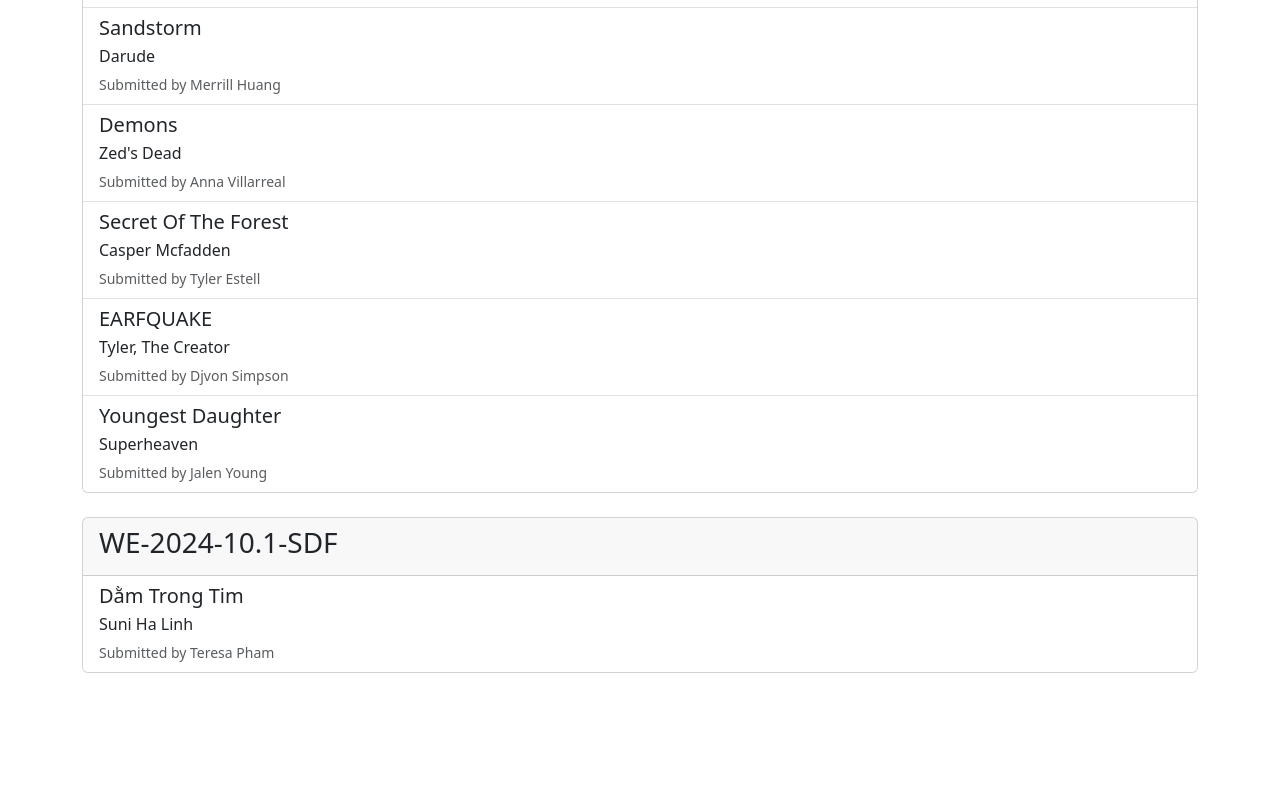
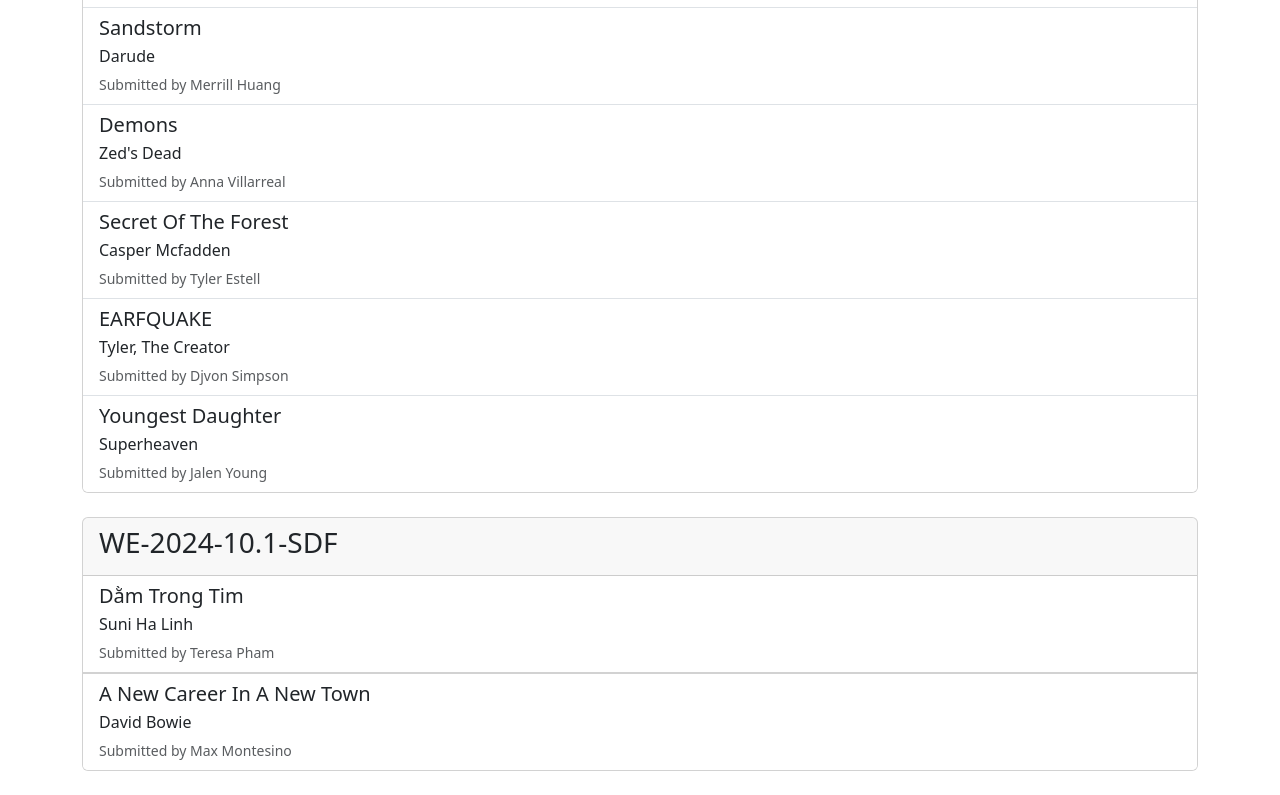
Before and after one commit to dpi-tta-projects/pr-playlist, a website: page index.html in a window 1280 px wide. Shown: the part 1355-2150 px from the top of the page. Before the commit the page ends 2052 px from the top, so only its background shows below. Drawn offline with nearby package versions, Linux system fonts and the light colour scheme; a script that the page names is missing.

Commit message:
added song

```diff
--- a/index.html
+++ b/index.html
@@ -228,6 +228,18 @@
           <small class="text-body-secondary">Submitted by Teresa Pham</small>
         </a>
       </div>
+      <div class="list-group list-group-flush">
+        <a
+          href="https://www.youtube.com/watch?v=JhZqsYkl1zI"
+          class="list-group-item list-group-item-action"
+        >
+          <div class="d-flex w-100 justify-content-between">
+            <h5 class="mb-1">A New Career In A New Town</h5>
+          </div>
+          <p class="mb-1">David Bowie</p>
+          <small class="text-body-secondary">Submitted by Max Montesino</small>
+        </a>
+      </div>
     </div>
   </body>
 </html>
```
